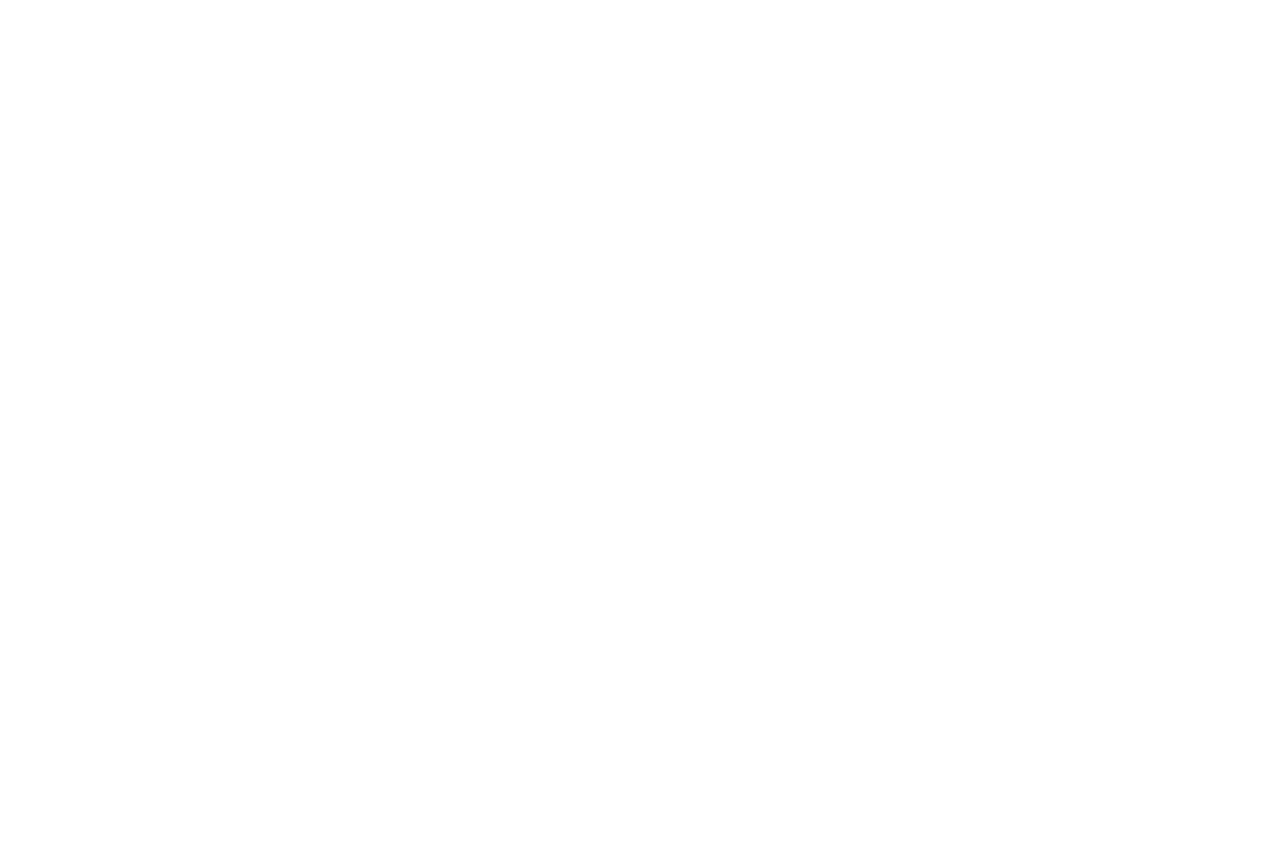
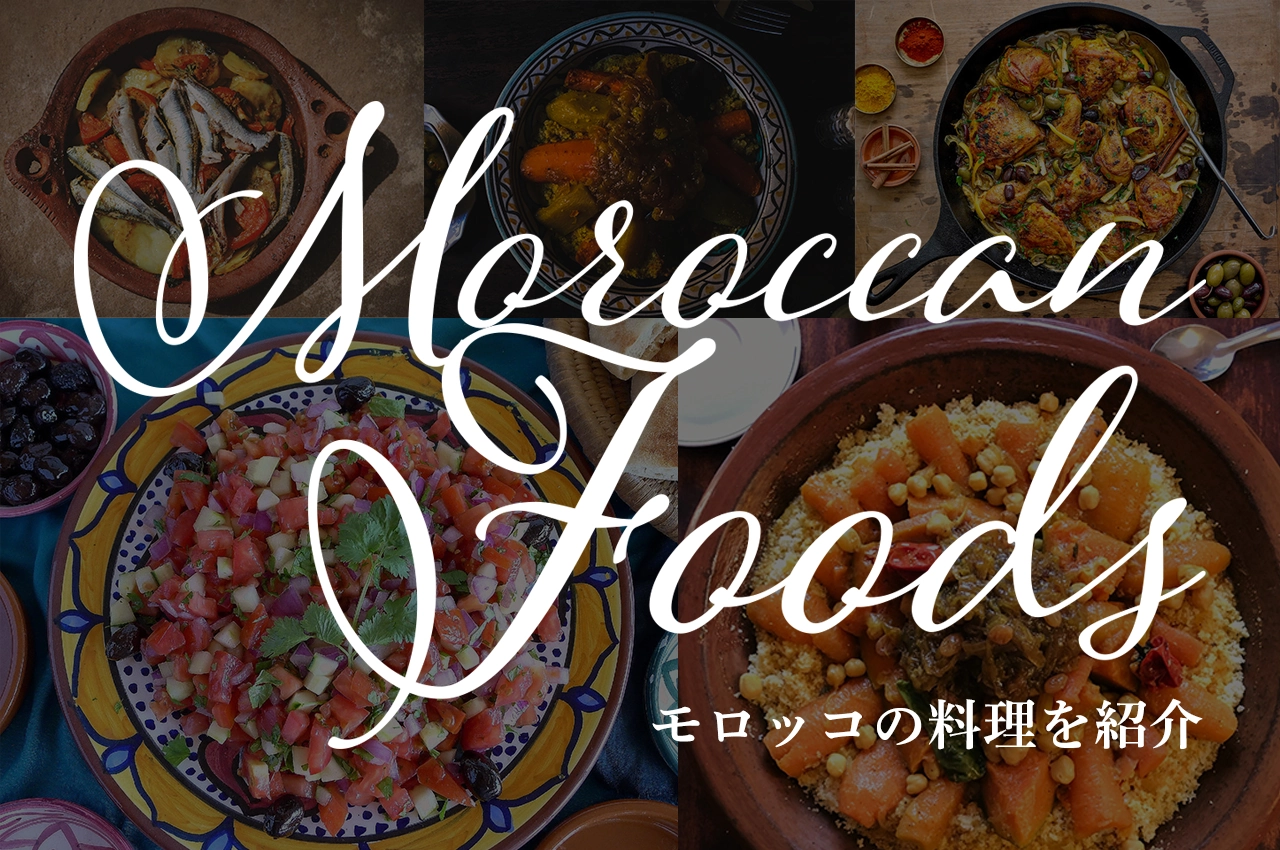
Before and after one commit to Webcode1999/sotugyoseisaku, a plain HTML site: page index.html in a window 1280 px wide. Before the commit the page ends 800 px from the top, so only its background shows below. Drawn offline with Linux system fonts and the light colour scheme.

Commit message:
first commit

```diff
--- a/index.html
+++ b/index.html
@@ -5,12 +5,14 @@
     <meta http-equiv="X-UA-Compatible" content="IE=edge" />
     <meta name="viewport" content="width=device-width, initial-scale=1.0" />
     <title>Document</title>
+    <link rel="stylesheet" href="scss/main.min.css" />
   </head>
   <body>
     <div class="Topimageconteiner">
-        <picture class="Top_image">
-
-        </picture>
+      <picture class="Top_image">
+        <source srcset="image/webp/topimage.webp" type="image/webp" />
+        <img src="image/jpg/topimage.jpg" alt="トップページ画像" />
+      </picture>
     </div>
     <main class="mainprimary"></main>
   </body>
--- /dev/null
+++ b/scss/main.scss
@@ -0,0 +1,3 @@
+@use "../scss/base/base" as base;
+@use "../scss/base/rest" as reset;
+@use "../scss/mixin/breakpoint" as break;
```
Also changed, not shown: image/jpg/topimage.jpg (added), image/webp/topimage.webp (added), scss/main.min.css (added), scss/mixin/_breakpoint.scss (added), 3 other files.
